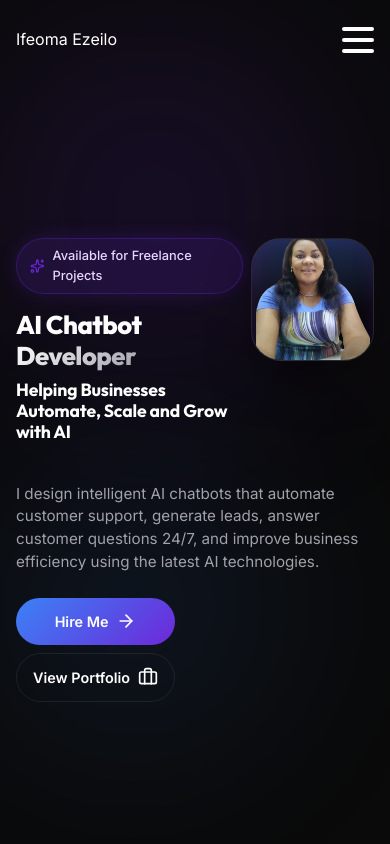
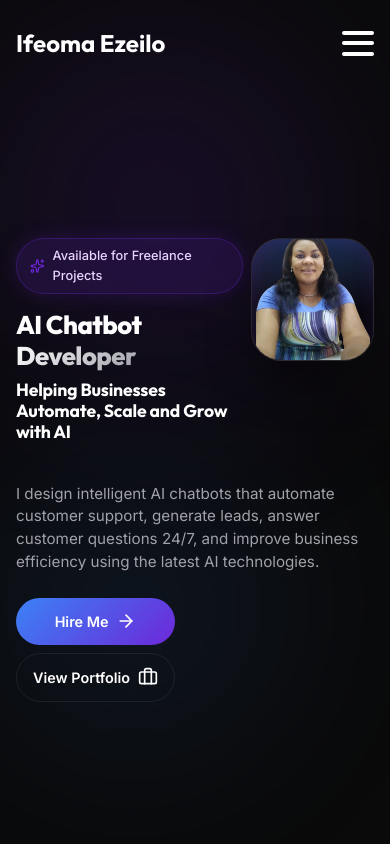
Before and after one commit to efgfdsdfdf/ifeoma, a React (Vite) app: page / in a window 390 px wide. Shown: the top 844 px of the page. Built offline with nearby package versions, Linux system fonts and the light colour scheme.

Commit message:
UI: Fixed navbar logo styling and custom hamburger menu display bugs

```diff
--- a/src/components/Navbar.jsx
+++ b/src/components/Navbar.jsx
@@ -20,7 +20,7 @@ const Navbar = () => {
   return (
     <nav className={`navbar ${scrolled ? 'scrolled' : ''}`}>
       <div className="container nav-container">
-        <div className="logo">Ifeoma Ezeilo</div>
+        <a href="#home" className="logo">Ifeoma Ezeilo</a>
 
         {/* Desktop Links */}
         <div className="nav-links">
--- a/src/components/components.css
+++ b/src/components/components.css
@@ -23,7 +23,7 @@
   align-items: center;
 }
 
-.nav-logo {
+.logo {
   font-family: 'Outfit', sans-serif;
   font-size: 1.5rem;
   font-weight: 700;
@@ -481,16 +481,7 @@
   color: var(--accent-blue);
 }
 
-.mobile-menu-btn {
-  display: none;
-  background: none;
-  border: none;
-  color: var(--text-main);
-  cursor: pointer;
-  z-index: 100;
-}
-
-.mobile-menu {
+.custom-hamburger {
   display: none;
 }
 
```
